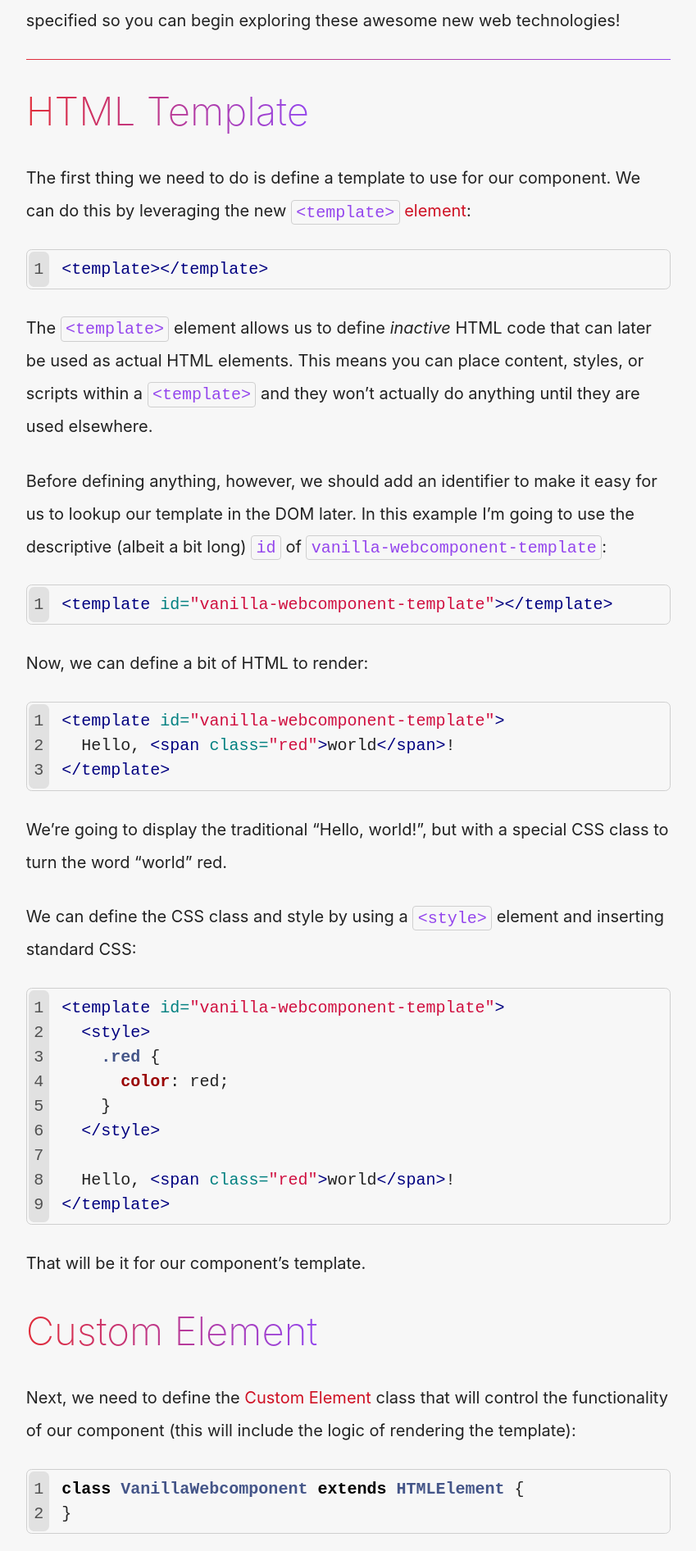
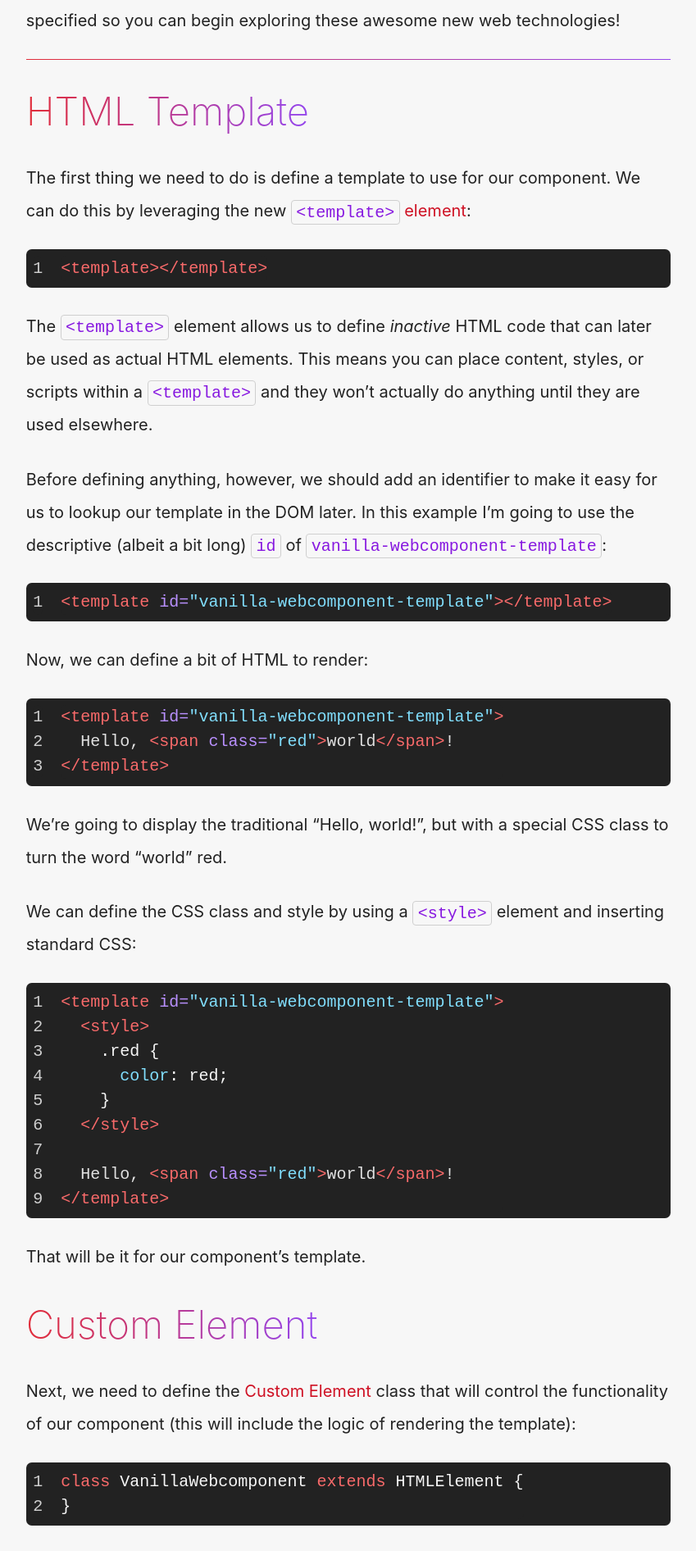
Before and after one commit to trentmwillis/pretty-okay.dev, a Jekyll site: the page built from _posts/2017-10-14-intro-web-components.md, in a window 1280 px wide. Shown: the part 643-2535 px from the top of the page at 82% size, without its empty margins (215-1064 px from the left). Built offline with Jekyll 4.4.1, drawn with Linux system fonts in a browser that asks for light colours; comment, search, counter and statistics services are not loaded.

Commit message:
Update syntax highlighting

```diff
--- a/_sass/_base.scss
+++ b/_sass/_base.scss
@@ -174,23 +174,20 @@ blockquote {
 
 pre,
 code {
-  border: 1px solid $color-grey-light;
   line-height: 1.5;
-
-  pre {
-    border: none;
-    margin-bottom: 0;
-  }
 }
 
 code {
   padding: ($spacing-unit * 0.1) ($spacing-unit * 0.2);
+  border: 1px solid $color-grey-light;
   border-radius: 4px;
-  color: $color-accent;
+  color: color-secondary(4);
 }
 
 pre {
+  border: none;
   border-radius: $spacing-unit / 4;
+  margin-bottom: 0;
   overflow-x: auto;
 
   > code {
@@ -278,7 +275,7 @@ hr {
  */
 
 .collapsible-toggle {
-  background: $color-brand;
+  background: color-primary(2);
   border: none;
   box-shadow: 0 1px 3px rgba(0,0,0,0.12), 0 1px 2px rgba(0,0,0,0.24);
   color: $color-white;
@@ -288,7 +285,7 @@ hr {
 }
 
 .collapsible-toggle[aria-expanded="true"] {
-  background: $color-accent;
+  background: color-secondary(3);
 }
 
 .collapsible[aria-hidden="true"] {
--- a/_sass/_syntax-highlighting.scss
+++ b/_sass/_syntax-highlighting.scss
@@ -4,14 +4,17 @@
 .highlight {
   margin-bottom: $spacing-unit;
 
+  pre {
+    background-color: color-neutral(0);
+    color: color-neutral(8);
+  }
+
   .gl {
     padding: ($spacing-unit / 4);
-    background: color-neutral(8);
-    border-radius: $spacing-unit / 4;
   }
 
   .lineno {
-    color: $color-grey-dark;
+    color: color-neutral(7);
     -webkit-user-select: none;
     -moz-user-select: none;
     user-select: none;
@@ -21,65 +24,81 @@
     padding: 0 $spacing-unit / 2;
   }
 
-  .hll { background-color: #ffffcc }
-  .c   { color: #999988; font-style: italic } /* Comment */
-  .err { color: #a61717; background-color: #e3d2d2 } /* Error */
-  .k   { color: #000000; font-weight: bold } /* Keyword */
-  .o   { color: #000000; font-weight: bold } /* Operator */
-  .cm  { color: #999988; font-style: italic } /* Comment.Multiline */
-  .cp  { color: #999999; font-weight: bold; font-style: italic } /* Comment.Preproc */
-  .c1  { color: #999988; font-style: italic } /* Comment.Single */
-  .cs  { color: #999999; font-weight: bold; font-style: italic } /* Comment.Special */
-  .gd  { color: #000000; background-color: #ffdddd } /* Generic.Deleted */
-  .ge  { color: #000000; font-style: italic } /* Generic.Emph */
-  .gr  { color: #aa0000 } /* Generic.Error */
-  .gh  { color: #999999 } /* Generic.Heading */
-  .gi  { color: #000000; background-color: #ddffdd } /* Generic.Inserted */
-  .go  { color: #888888 } /* Generic.Output */
-  .gp  { color: #555555 } /* Generic.Prompt */
-  .gs  { font-weight: bold } /* Generic.Strong */
-  .gu  { color: #aaaaaa } /* Generic.Subheading */
-  .gt  { color: #aa0000 } /* Generic.Traceback */
-  .kc  { color: #000000; font-weight: bold } /* Keyword.Constant */
-  .kd  { color: #000000; font-weight: bold } /* Keyword.Declaration */
-  .kn  { color: #000000; font-weight: bold } /* Keyword.Namespace */
-  .kp  { color: #000000; font-weight: bold } /* Keyword.Pseudo */
-  .kr  { color: #000000; font-weight: bold } /* Keyword.Reserved */
-  .kt  { color: #445588; font-weight: bold } /* Keyword.Type */
-  .m   { color: #009999 } /* Literal.Number */
-  .s   { color: #d01040 } /* Literal.String */
-  .na  { color: #008080 } /* Name.Attribute */
-  .nb  { color: #0086B3 } /* Name.Builtin */
-  .nc  { color: #445588; font-weight: bold } /* Name.Class */
-  .no  { color: #008080 } /* Name.Constant */
-  .nd  { color: #3c5d5d; font-weight: bold } /* Name.Decorator */
-  .ni  { color: #800080 } /* Name.Entity */
-  .ne  { color: #990000; font-weight: bold } /* Name.Exception */
-  .nf  { color: #990000; font-weight: bold } /* Name.Function */
-  .nl  { color: #990000; font-weight: bold } /* Name.Label */
-  .nn  { color: #555555 } /* Name.Namespace */
-  .nt  { color: #000080 } /* Name.Tag */
-  .nv  { color: #008080 } /* Name.Variable */
-  .ow  { color: #000000; font-weight: bold } /* Operator.Word */
-  .w   { color: #bbbbbb } /* Text.Whitespace */
-  .mf  { color: #009999 } /* Literal.Number.Float */
-  .mh  { color: #009999 } /* Literal.Number.Hex */
-  .mi  { color: #009999 } /* Literal.Number.Integer */
-  .mo  { color: #009999 } /* Literal.Number.Oct */
-  .sb  { color: #d01040 } /* Literal.String.Backtick */
-  .sc  { color: #d01040 } /* Literal.String.Char */
-  .sd  { color: #d01040 } /* Literal.String.Doc */
-  .s2  { color: #d01040 } /* Literal.String.Double */
-  .se  { color: #d01040 } /* Literal.String.Escape */
-  .sh  { color: #d01040 } /* Literal.String.Heredoc */
-  .si  { color: #d01040 } /* Literal.String.Interpol */
-  .sx  { color: #d01040 } /* Literal.String.Other */
-  .sr  { color: #009926 } /* Literal.String.Regex */
-  .s1  { color: #d01040 } /* Literal.String.Single */
-  .ss  { color: #990073 } /* Literal.String.Symbol */
-  .bp  { color: #999999 } /* Name.Builtin.Pseudo */
-  .vc  { color: #008080 } /* Name.Variable.Class */
-  .vg  { color: #008080 } /* Name.Variable.Global */
-  .vi  { color: #008080 } /* Name.Variable.Instance */
-  .il  { color: #009999 } /* Literal.Number.Integer.Long */
+  /*! Dracula theme; https://github.com/zenorocha/dracula-theme */
+  .hll { background-color: #ffffcc !important; }
+  .gd { color: #AB091E !important; } /* Generic.Deleted */
+  .go { color: #515151 !important; background-color: #32343f !important; } /* Generic.Output */
+
+  .na { color: #B990FF !important; } /* Name.Attribute */
+  .nf { color: #B990FF !important; } /* Name.Function */
+
+  .nv { color: #8DED2D !important; font-style: italic !important; } /* Name.Variable */
+  .vc { color: #8DED2D !important; font-style: italic !important; } /* Name.Variable.Class */
+  .vg { color: #8DED2D !important; font-style: italic !important; } /* Name.Variable.Global */
+  .vi { color: #8DED2D !important; font-style: italic !important; } /* Name.Variable.Instance */
+
+  .m { color: #B990FF !important; } /* Literal.Number */
+  .mf { color: #B990FF !important; } /* Literal.Number.Float */
+  .mh { color: #B990FF !important; } /* Literal.Number.Hex */
+  .mi { color: #B990FF !important; } /* Literal.Number.Integer */
+  .mo { color: #B990FF !important; } /* Literal.Number.Oct */
+  .il { color: #B990FF !important; } /* Literal.Number.Integer.Long */
+
+  .k { color: #F86A6A !important; } /* Keyword */
+  .cp { color: #F86A6A !important; font-style: italic; } /* Comment.Preproc */
+  .gt { color: color-neutral(8) !important; background-color: #F86A6A !important; } /* Generic.Traceback */
+  .kc { color: #F86A6A !important; } /* Keyword.Constant */
+  .kd { color: #F86A6A !important; } /* Keyword.Declaration */
+  .kn { color: #F86A6A !important; } /* Keyword.Namespace */
+  .kp { color: #F86A6A !important; } /* Keyword.Pseudo */
+  .kr { color: #F86A6A !important; } /* Keyword.Reserved */
+  .nt { color: #F86A6A !important; } /* Name.Tag */
+  .ow { color: #F86A6A !important; } /* Operator.Word */
+
+  .c { color: #A368FC !important; font-style: italic; } /* Comment */
+  .cm { color: #A368FC !important; font-style: italic; } /* Comment.Multiline */
+  .c1 { color: #A368FC !important; font-style: italic; } /* Comment.Single */
+  .cs { color: #A368FC !important; font-style: italic; } /* Comment.Special */
+
+  .s { color: #81DEFD !important; } /* Literal.String */
+  .nl { color: #81DEFD !important; } /* Name.Label */
+  .sb { color: #81DEFD !important; } /* Literal.String.Backtick */
+  .sc { color: #81DEFD !important; } /* Literal.String.Char */
+  .sd { color: #81DEFD !important; } /* Literal.String.Doc */
+  .s2 { color: #81DEFD !important; } /* Literal.String.Double */
+  .se { color: #81DEFD !important; } /* Literal.String.Escape */
+  .sh { color: #81DEFD !important; } /* Literal.String.Heredoc */
+  .si { color: #81DEFD !important; } /* Literal.String.Interpol */
+  .sx { color: #81DEFD !important; } /* Literal.String.Other */
+  .sr { color: #81DEFD !important; } /* Literal.String.Regex */
+  .s1 { color: #81DEFD !important; } /* Literal.String.Single */
+  .ss { color: #81DEFD !important; } /* Literal.String.Symbol */
+
+  .err { color: #F7F7F7 !important; } /* Error */
+  .g { color: #F7F7F7 !important; } /* Generic */
+  .l { color: #F7F7F7 !important; } /* Literal */
+  .n, .highlight .h { color: #F7F7F7 !important; } /* Name */
+  .o { color: #F7F7F7 !important; } /* Operator */
+  .x { color: #F7F7F7 !important; } /* Other */
+  .p { color: #F7F7F7 !important; } /* Punctuation */
+  .ge { color: #F7F7F7 !important; text-decoration: underline !important; } /* Generic.Emph */
+  .gr { color: #F7F7F7 !important; } /* Generic.Error */
+  .gh { color: #F7F7F7 !important; font-weight: bold !important; } /* Generic.Heading */
+  .gi { color: #F7F7F7 !important; font-weight: bold !important; background-color: #468410 !important; } /* Generic.Inserted */
+  .gp { color: #F7F7F7 !important; } /* Generic.Prompt */
+  .gs { color: #F7F7F7 !important; } /* Generic.Strong */
+  .gu { color: #F7F7F7 !important; font-weight: bold !important; } /* Generic.Subheading */
+  .kt { color: #F7F7F7 !important; } /* Keyword.Type */
+  .ld { color: #F7F7F7 !important; } /* Literal.Date */
+  .nb { color: #F7F7F7 !important; } /* Name.Builtin */
+  .nc { color: #F7F7F7 !important; } /* Name.Class */
+  .no { color: #F7F7F7 !important; } /* Name.Constant */
+  .nd { color: #F7F7F7 !important; } /* Name.Decorator */
+  .ni { color: #F7F7F7 !important; } /* Name.Entity */
+  .ne { color: #F7F7F7 !important; } /* Name.Exception */
+  .nn { color: #F7F7F7 !important; } /* Name.Namespace */
+  .nx { color: #F7F7F7 !important; } /* Name.Other */
+  .py { color: #F7F7F7 !important; } /* Name.Property */
+  .w { color: #F7F7F7 !important; } /* Text.Whitespace */
+  .bp { color: #F7F7F7 !important; } /* Name.Builtin.Pseudo */
 }
```
